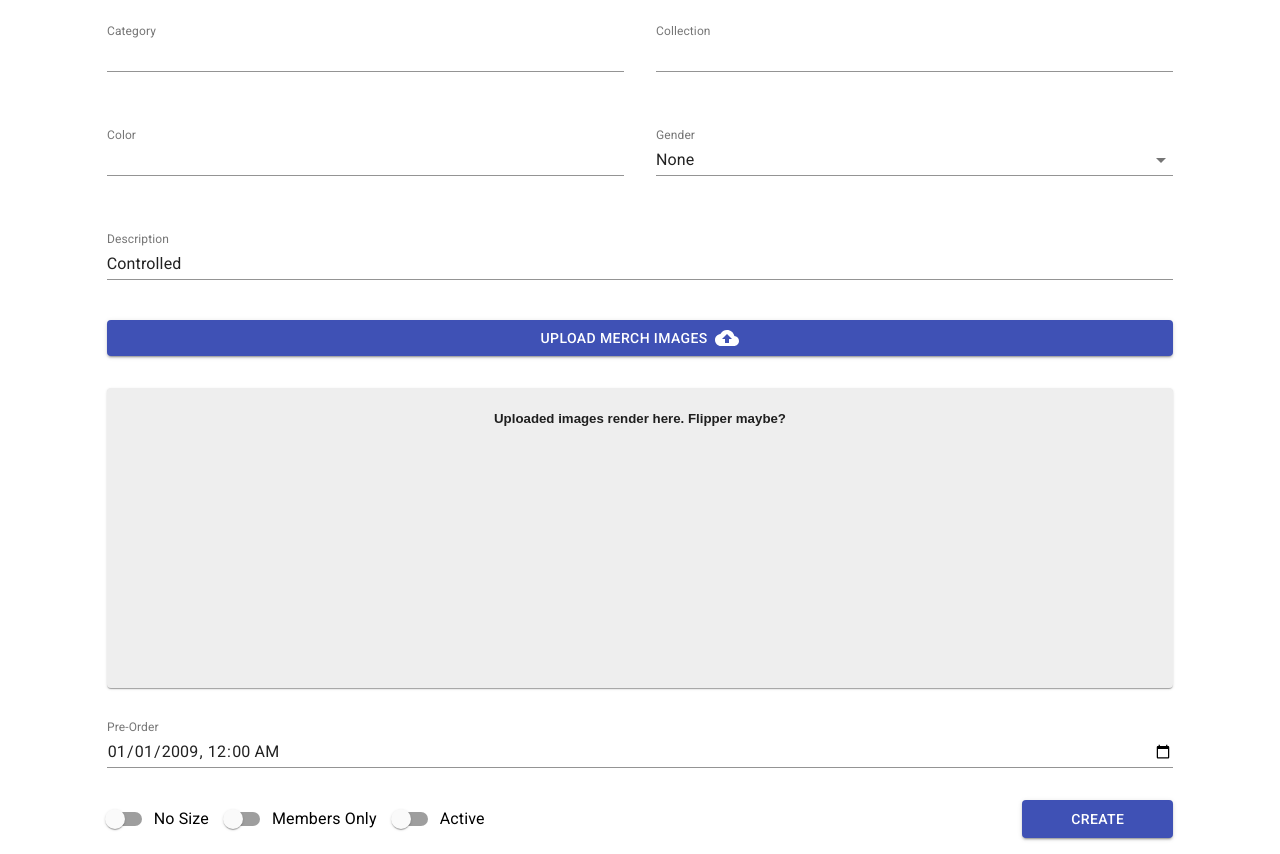
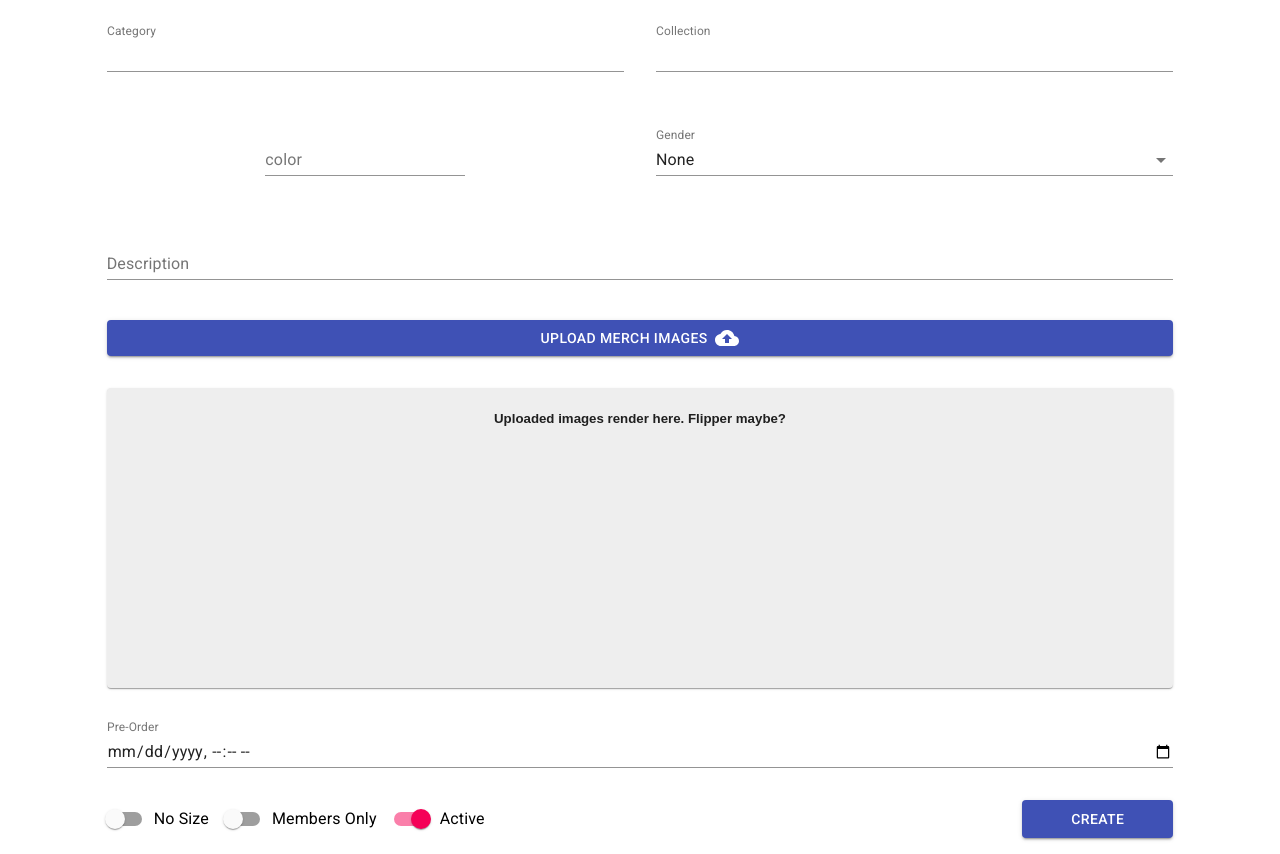
Before and after one commit to mayhemphone/sodsc-client, a React (Create React App) app: page /add-merch in a window 1280 px wide. Shown: the part 240-1094 px from the top of the page. Built offline with nearby package versions, Linux system fonts and the light colour scheme.

Commit message:
form updates, now all are controlled and storing in values

```diff
--- a/src/AddMerch.js
+++ b/src/AddMerch.js
@@ -29,36 +29,34 @@ const useStyles = makeStyles(theme => ({
   }
 }));
 
-const currencies = [
-  {
-    value: 'USD',
-    label: '$',
-  },
-  {
-    value: 'EUR',
-    label: '€',
-  },
-  {
-    value: 'BTC',
-    label: '฿',
-  },
-  {
-    value: 'JPY',
-    label: '¥',
-  },
-];
-
 export default function AddMerch() {
   const classes = useStyles();
   const [values, setValues] = React.useState({
-    name: 'Cat in the Hat',
-    age: '',
-    multiline: 'Controlled',
-    currency: 'EUR',
+    item: '',
+    price: '',
+    category: '',
+    collection: '',
+    color: '',
+    sex: '',
+    description: '',
+    imgs: '',
+    'pre_order': '',
+    'no_size': false,
+    'members_only': false,
+    active: true,
+
+
   });
 
   const handleChange = name => event => {
     setValues({ ...values, [name]: event.target.value });
+    console.log(values)
+  };
+
+	const handleSwitchChange = name => event => {
+    setValues({ ...values, [name]: event.target.checked });
+    console.log(values.no_size)
+
   };
 
   return (
@@ -80,6 +78,8 @@ export default function AddMerch() {
 				        InputLabelProps={{
 				          shrink: true,
 				        }}
+				        value={values.item}
+				        onChange={handleChange('item')}
 				      />
 			      </Grid>
 			      <Grid item xs={12} sm={2}>
@@ -91,6 +91,8 @@ export default function AddMerch() {
 				        InputLabelProps={{
 				          shrink: true,
 				        }}
+				        value={values.price}
+				        onChange={handleChange('price')}
 				      />
 			      </Grid>
 			      <Grid item xs={12} sm={6} >
@@ -102,6 +104,8 @@ export default function AddMerch() {
 				        InputLabelProps={{
 				          shrink: true,
 				        }}
+				        value={values.category}
+				        onChange={handleChange('category')}
 				      />
 				    </Grid>
 			      <Grid item xs={12} sm={6} >
@@ -113,33 +117,34 @@ export default function AddMerch() {
 				        InputLabelProps={{
 				          shrink: true,
 				        }}
+				        value={values.collection}
+				        onChange={handleChange('collection')}
 				      />
 			      </Grid>
 			      <Grid item xs={12} sm={6} >
 				      <TextField
-				        id="color"
-				        label="Color"
-				        fullWidth
+				        id="standard-color"
+				        label="color"
+				        className={classes.textField}
+				        value={values.color}
+				        onChange={handleChange('color')}
 				        margin="normal"
-				        InputLabelProps={{
-				          shrink: true,
-				        }}
 				      />
 			      </Grid>
 			      <Grid item xs={12} sm={6} >
 			      	<FormControl fullWidth className={classes.formControl}>
-				        <InputLabel shrink htmlFor="age-native-label-placeholder">
+				        <InputLabel shrink htmlFor="sex-native-label-placeholder">
 				          Gender
 				        </InputLabel>
+				        {/*seems behind a move each time*/}
 				        <NativeSelect
-				          value={values.age}
-				          onChange={handleChange('age')}
-				          input={<Input name="age" id="age-native-label-placeholder" />}
+				          value={values.sex}
+				          onChange={handleChange('sex')}
+				          input={<Input name="sex" id="sex-native-label-placeholder" />}
 				        >
 				          <option value="U">None</option>
 				          <option value="M">Male</option>
 				          <option value="F">Female</option>
-				          {/*<option value={30}>Thirty</option>*/}
 				        </NativeSelect>
 				      </FormControl>
 				    </Grid>
@@ -149,8 +154,8 @@ export default function AddMerch() {
 				        label="Description"
 				        multiline
 				        rowsMax="4"
-				        value={values.multiline}
-				        onChange={handleChange('multiline')}
+				        value={values.description}
+				        onChange={handleChange('description')}
 				        margin="normal"
 				        fullWidth
 				      />
@@ -176,18 +181,38 @@ export default function AddMerch() {
 				        id="pre_order"
 				        label="Pre-Order"
 				        type="datetime-local"
-				        defaultValue="2009-01-01T00:00"
 				        fullWidth
 				        InputLabelProps={{
 				          shrink: true,
 				        }}
+				        value={values.pre_order}
+				        onChange={handleChange('pre_order')}
 				      />
 				    </Grid>
 				    <Grid item xs={12} sm={10}>
 					    <FormGroup row>
-					       <FormControlLabel control={<Switch value="checkedC" />} label="No Size" />
-					       <FormControlLabel control={<Switch value="checkedC" />} label="Members Only" />
-					       <FormControlLabel control={<Switch value="checkedC" />} label="Active" />
+					      <FormControlLabel control={
+					       	<Switch
+					       		checked={values.no_size}
+					       		value={values.no_size}
+				        		onChange={handleSwitchChange('no_size')}
+					       	/>
+					     	} label="No Size" />
+					     	<FormControlLabel control={
+					       	<Switch
+					       		checked={values.members_only}
+					       		value={values.members_only}
+				        		onChange={handleSwitchChange('members_only')}
+					       	/>
+					     	} label="Members Only" />
+					     	<FormControlLabel control={
+					       	<Switch
+					       		checked={values.active}
+					       		value={values.active}
+				        		onChange={handleSwitchChange('active')}
+					       	/>
+					     	} label="Active" />
+
 					    </FormGroup>
 					  </Grid>
 					  <Grid item xs={12} sm={2} container justify="flex-end">
```
